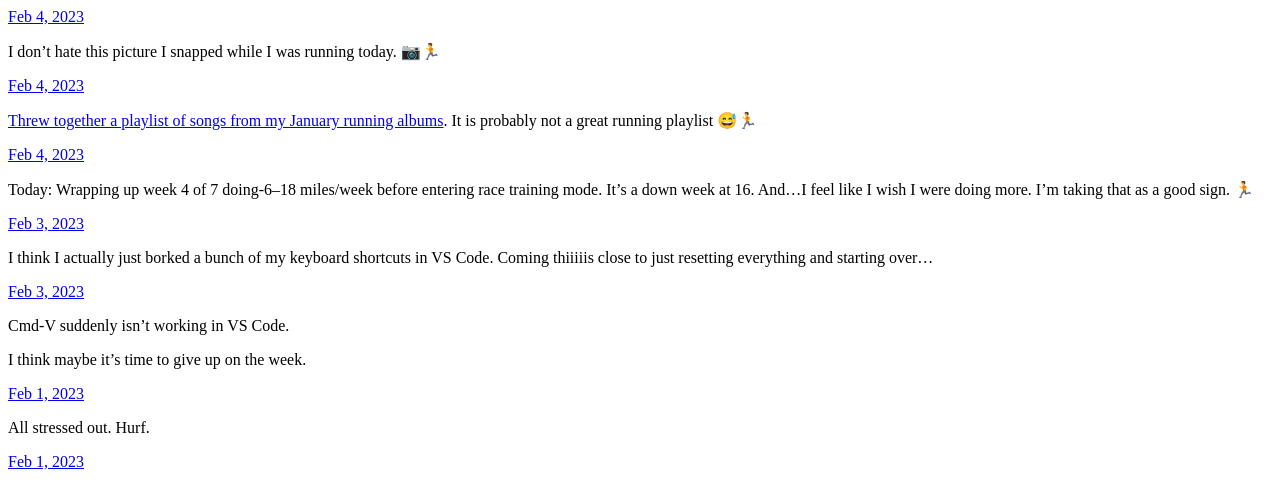
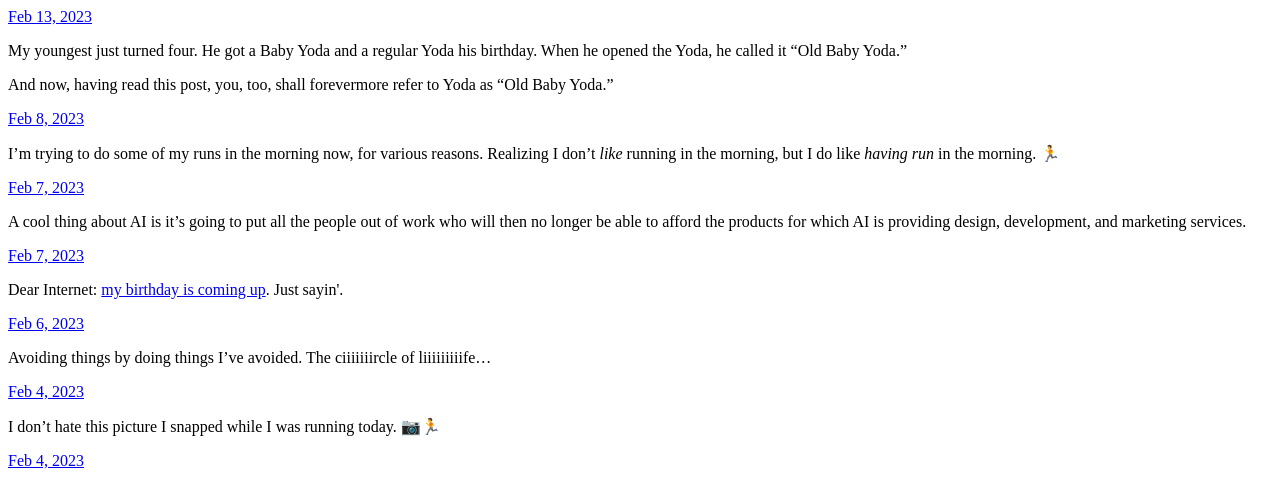
Before and after one commit to darby3/microblog-archive, a plain HTML site: page index.html in a window 1280 px wide. Shown: the top 483 px of the page. Drawn offline with Linux system fonts and the light colour scheme.

Commit message:
Archiving from Micro.blog.

```diff
--- a/index.html
+++ b/index.html
@@ -21,6 +21,62 @@
 <div class="h-feed">
 
 
+
+	  <div class="h-entry">
+
+
+		<a href="https://darby3.micro.blog/2023/02/13/my-youngest-just.html" class="u-url"><time class="dt-published" datetime="2023-02-13 11:46:09 -0500">Feb 13, 2023</time></a>
+
+		<div class="e-content">
+			 <p>My youngest just turned four. He got a Baby Yoda and a regular Yoda his birthday. When he opened the Yoda, he called it &ldquo;Old Baby Yoda.&rdquo;</p>
+<p>And now, having read this post, you, too, shall forevermore refer to Yoda as &ldquo;Old Baby Yoda.&rdquo;</p>
+
+		</div>
+	  </div>
+
+	  <div class="h-entry">
+
+
+		<a href="https://darby3.micro.blog/2023/02/08/im-trying-to.html" class="u-url"><time class="dt-published" datetime="2023-02-08 09:17:56 -0500">Feb 8, 2023</time></a>
+
+		<div class="e-content">
+			 <p>I&rsquo;m trying to do some of my runs in the morning now, for various reasons. Realizing I don&rsquo;t <em>like</em> running in the morning, but I do like <em>having run</em> in the morning. 🏃</p>
+
+		</div>
+	  </div>
+
+	  <div class="h-entry">
+
+
+		<a href="https://darby3.micro.blog/2023/02/07/a-cool-thing.html" class="u-url"><time class="dt-published" datetime="2023-02-07 13:43:19 -0500">Feb 7, 2023</time></a>
+
+		<div class="e-content">
+			 <p>A cool thing about AI is it&rsquo;s going to put all the people out of work who will then no longer be able to afford the products for which AI is providing design, development, and marketing services.</p>
+
+		</div>
+	  </div>
+
+	  <div class="h-entry">
+
+
+		<a href="https://darby3.micro.blog/2023/02/07/dear-internet-my.html" class="u-url"><time class="dt-published" datetime="2023-02-07 11:47:38 -0500">Feb 7, 2023</time></a>
+
+		<div class="e-content">
+			 <p>Dear Internet: <a href="https://www.polygon.com/23589343/lego-rivendell-lord-of-the-rings-release-date-price">my birthday is coming up</a>. Just sayin'.</p>
+
+		</div>
+	  </div>
+
+	  <div class="h-entry">
+
+
+		<a href="https://darby3.micro.blog/2023/02/06/avoiding-things-by.html" class="u-url"><time class="dt-published" datetime="2023-02-06 11:07:38 -0500">Feb 6, 2023</time></a>
+
+		<div class="e-content">
+			 <p>Avoiding things by doing things I&rsquo;ve avoided. The ciiiiiiircle of liiiiiiiiife&hellip;</p>
+
+		</div>
+	  </div>
 
 	  <div class="h-entry">
 
```
